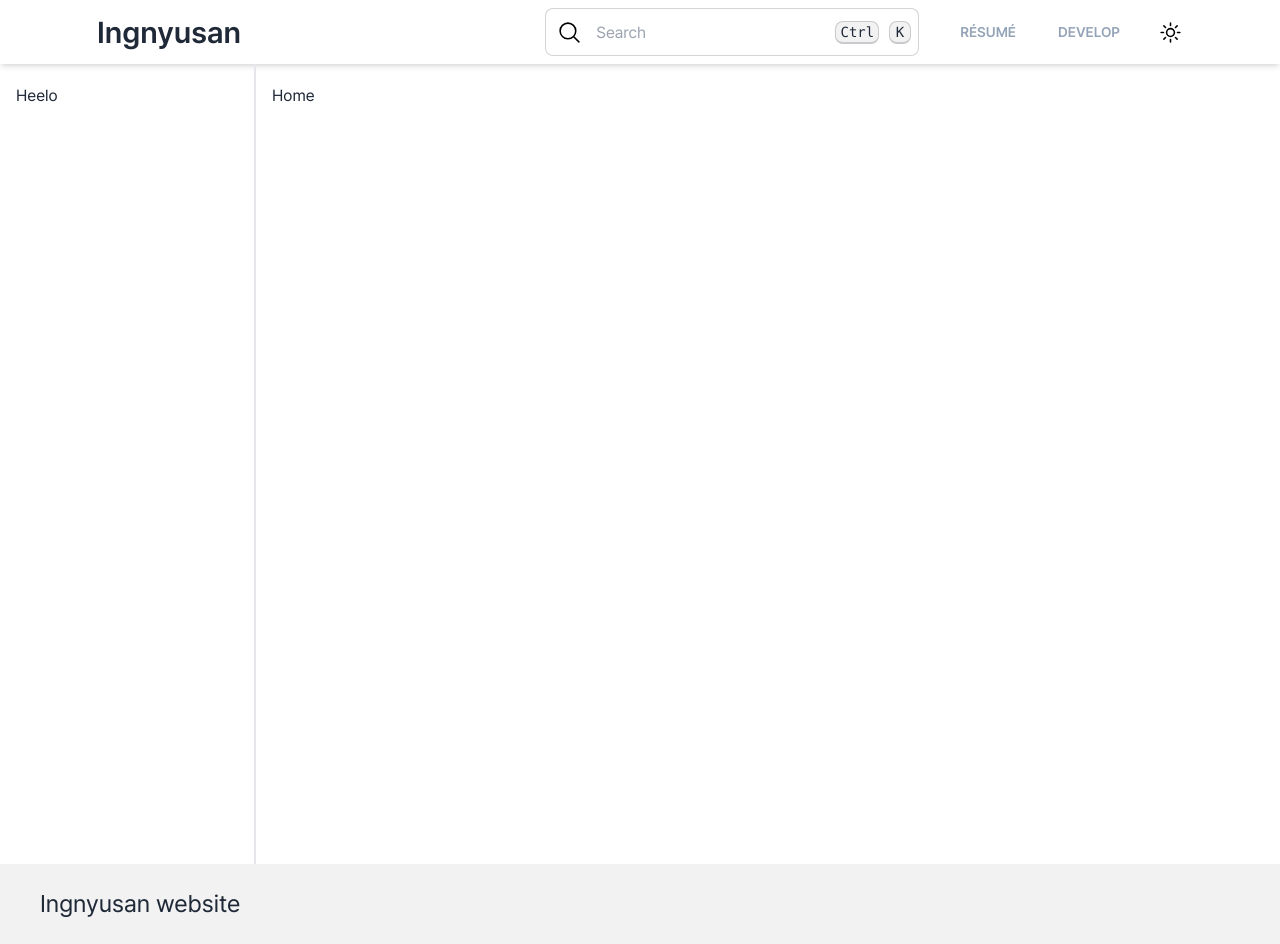
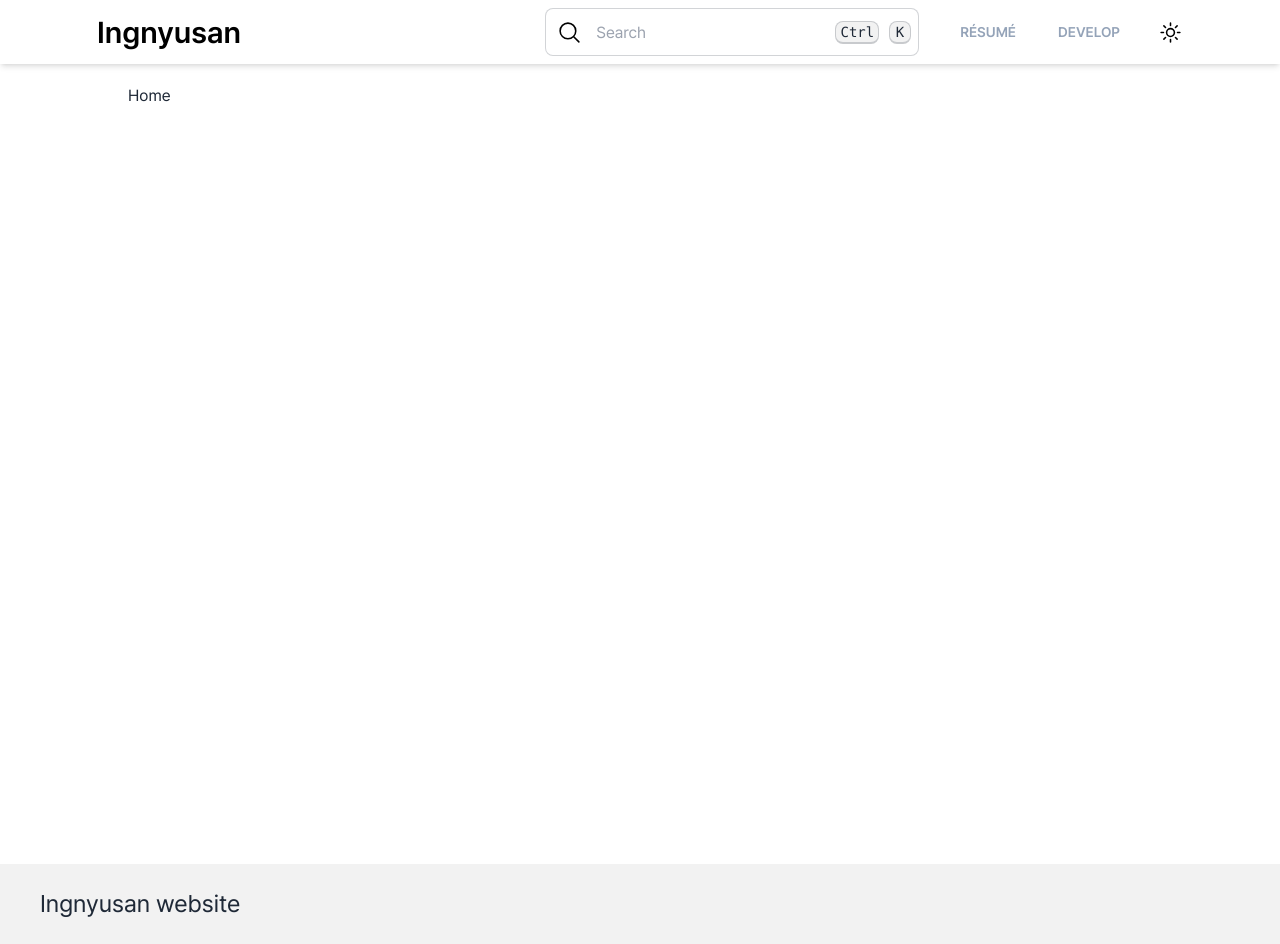
Before and after one commit to olcw78/ingnyusan, a React (Vite) app: page / in a window 1280 px wide. Built offline with nearby package versions, Linux system fonts and the light colour scheme.

Commit message:
add: dark mode

```diff
--- a/src/components/layout/Footer.tsx
+++ b/src/components/layout/Footer.tsx
@@ -1,7 +1,7 @@
 import { FC } from "react";
 
 const Footer: FC = () => (
-  <footer className="flex h-20 items-center px-10 footer bg-base-200 text-base-content">
+  <footer className="flex h-20 items-center px-10 footer bg-base-200 dark:bg-base-50 text-base-content">
     <p className="text-2xl">Ingnyusan website</p>
   </footer>
 );
--- a/src/components/layout/Layout.tsx
+++ b/src/components/layout/Layout.tsx
@@ -2,20 +2,16 @@ import { ThemePreferencesContextWrapper } from "@/feature/theme/ThemePreferences
 import type { FC, PropsWithChildren } from "react";
 import Footer from "./Footer";
 import Navbar from "./Navbar";
-import Sidebar from "./Sidebar";
 
 const Layout: FC<PropsWithChildren> = ({ children }) => (
   <main className="font-pretendard">
     <ThemePreferencesContextWrapper>
       <Navbar />
-      <div className="flex flex-row">
-        <Sidebar />
-        <section className="container min-h-screen px-4 py-5 w-[80%]">
-          {children}
-        </section>
-      </div>
+      <section className="min-h-screen py-5 px-[10%] dark:bg-slate-500">
+        {children}
+      </section>
+      <Footer />
     </ThemePreferencesContextWrapper>
-    <Footer />
   </main>
 );
 export default Layout;
--- a/src/components/layout/Navbar.tsx
+++ b/src/components/layout/Navbar.tsx
@@ -9,23 +9,27 @@ const Navbar: FC = () => {
   const { isDarkmode, toggleDarkmode } = useThemePreferencesContext();
 
   return (
-    <div className="px-20 shadow-md navbar min-h-[25px]">
+    <div className="bg-white px-20 navbar min-h-[25px] shadow-md dark:bg-slate-600 ">
       <div className="flex-1">
         <button className="btn btn-ghost">
           <Link to="/">
-            <span className="text-3xl capitalize">Ingnyusan</span>
+            <span className="text-3xl capitalize text-black dark:text-white">
+              Ingnyusan
+            </span>
           </Link>
         </button>
       </div>
 
       <SearchBar />
 
-      <div className="flex-none ml-5">
+      <div className="ml-5 flex-none">
         <ul className="gap-x-2 px-1 menu menu-horizontal">
           <li>
             <button type="button" className="btn btn-ghost">
               <Link to="/Resume">
-                <p className="text-slate-400 text-md">Résumé</p>
+                <p className="text-slate-400 dark:text-slate-100 text-md">
+                  Résumé
+                </p>
               </Link>
             </button>
           </li>
@@ -33,7 +37,9 @@ const Navbar: FC = () => {
           <li>
             <button type="button" className="btn btn-ghost">
               <Link to="/Develop">
-                <p className="text-slate-400 text-md">Develop</p>
+                <p className="text-slate-400 dark:text-slate-100 text-md">
+                  Develop
+                </p>
               </Link>
             </button>
           </li>
--- a/src/components/layout/Sidebar.tsx
+++ b/src/components/layout/Sidebar.tsx
@@ -1,5 +1,5 @@
 const Sidebar = () => (
-  <aside className="container min-h-screen border-r-2 px-4 py-5 w-[20%]">
+  <aside className="container min-h-screen border-r-2 px-4 py-5 w-[20%] dark:bg-base-500">
     <ul>
       <li>Heelo</li>
     </ul>
--- a/src/components/search-bar/SearchBar.tsx
+++ b/src/components/search-bar/SearchBar.tsx
@@ -28,14 +28,14 @@ const SearchBar = () => {
         type="text"
         placeholder="Search"
         onFocus={onFocus}
-        className="input input-bordered w-full max-w-sm pl-[50px]"
+        className="w-full max-w-sm input input-bordered pl-[50px]"
         ref={searchBarRef}
       />
 
       {!isFocus ? (
         <>
-          <kbd className="kbd kbd-sm right-10 absolute">Ctrl</kbd>
-          <kbd className="kbd kbd-sm right-2 absolute">K</kbd>
+          <kbd className="absolute right-10 kbd kbd-sm">Ctrl</kbd>
+          <kbd className="absolute right-2 kbd kbd-sm">K</kbd>
         </>
       ) : null}
     </div>
```
Also changed, not shown: src/assets/svg/moon.svg, src/assets/svg/sun.svg.
